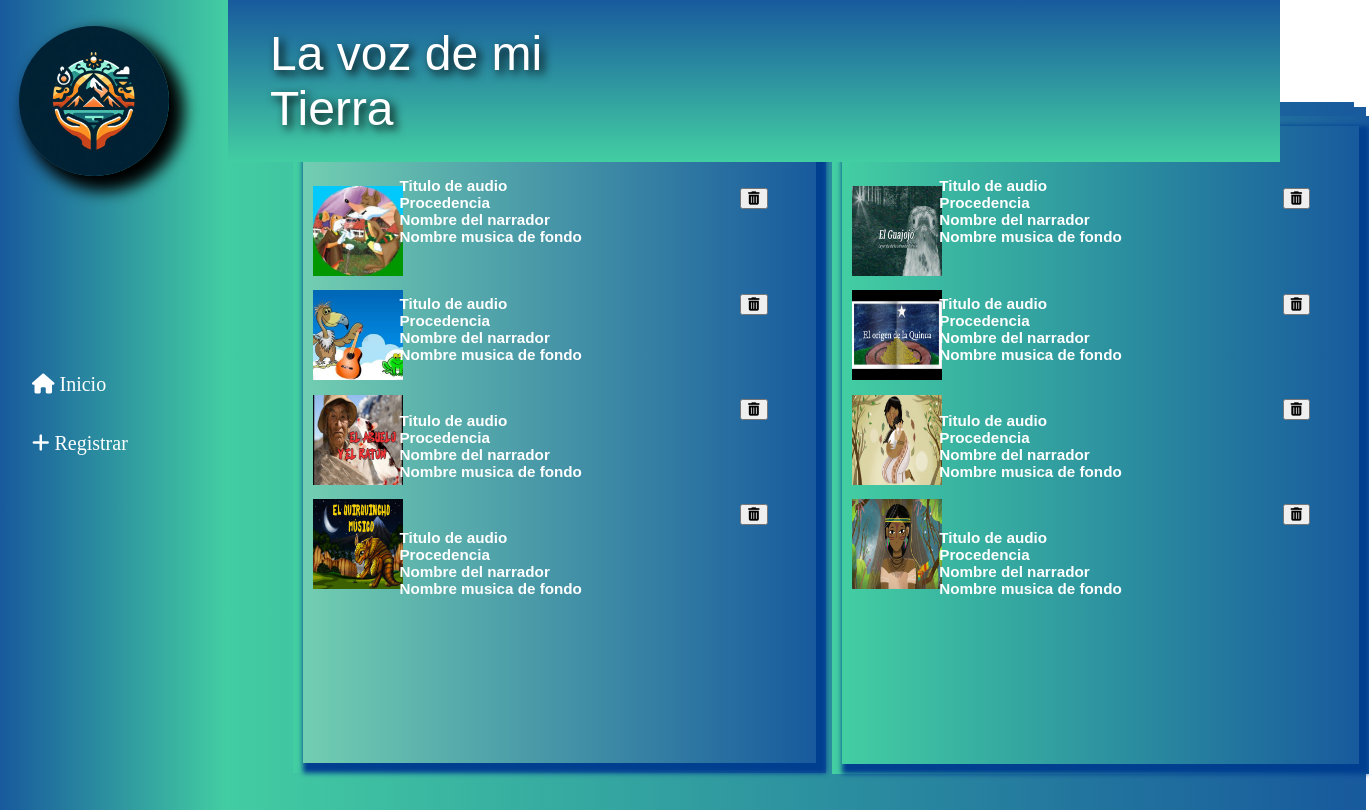
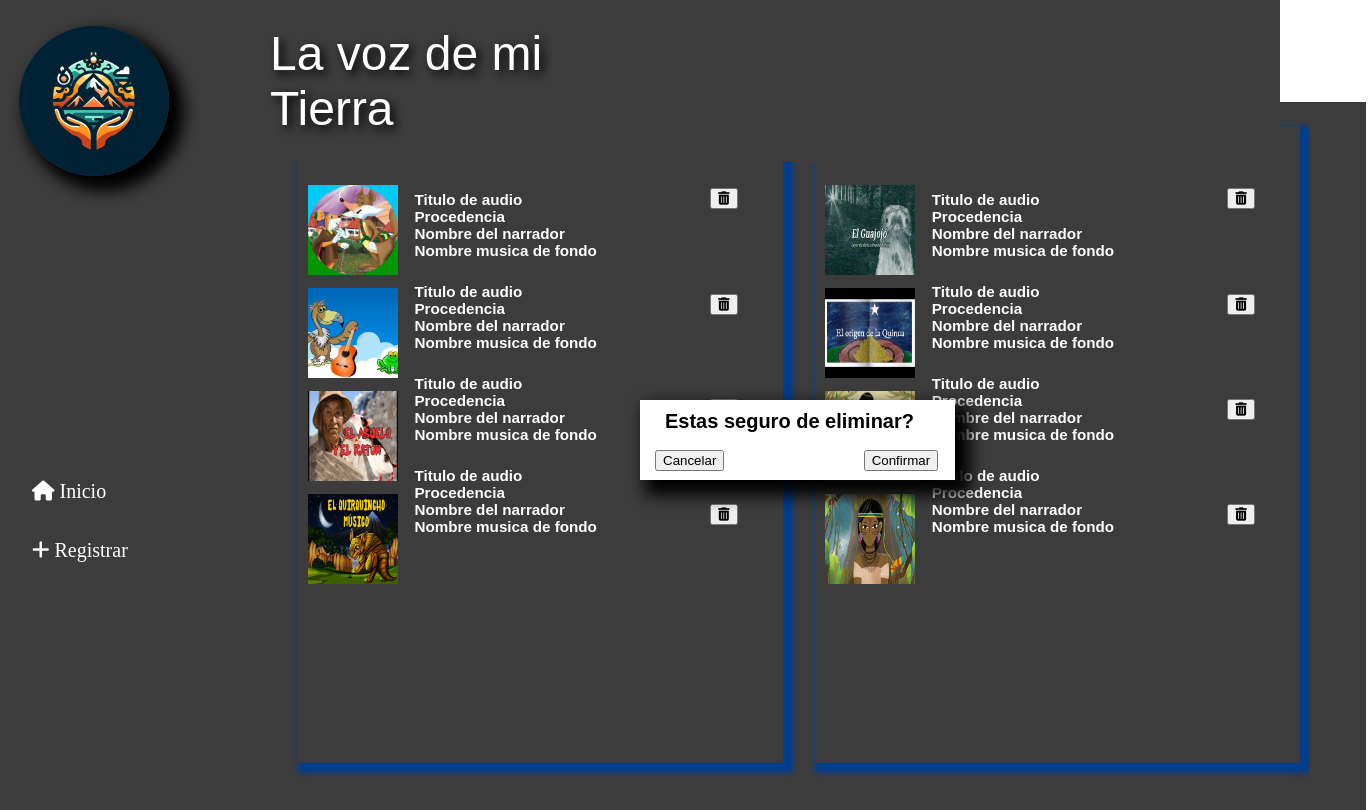
Before and after one commit to QubitDev/LaVozDeMiTierra, a plain HTML site: page src/app/homeAdm/homeAdm.html in a window 1280 px wide. Both pictures are taken after a click on the button 753 px from the left and 198 px from the top of the page. Shown: the whole page, 1369 px wide, since content can reach past the window. Drawn offline with Linux system fonts and the light colour scheme.

Commit message:
Boton eliminar

```diff
--- a/src/app/homeAdm/homeAdm.css
+++ b/src/app/homeAdm/homeAdm.css
@@ -11,12 +11,36 @@
   box-sizing: border-box;
   box-shadow: 10px 10px 15px 5px black;
 }
-.menu {
+
+#confirmacion{
+  padding-left: 15px;
+  background-color: #ffffff;
+  color: #000;
+  height: 80px;
+  width: 300px;
+  font-size: 16;
+  font-family: Arial, Helvetica, sans-serif;
+  position: absolute;
+  top: 50%;
+  left: 50%;
+  display: none;
+  box-shadow: 10px 10px 15px 5px black;
+  .texto{
+    color: #000;
+  }
+  .boton{
+    position: absolute;
+    left: 71%;
+  }
+}
+
+#menu {
   width: 200px;
-  background: linear-gradient(to left, #43cea2, #185a9d);  color: #ffffff;
+  background: linear-gradient(to left, #43cea2, #185a9d);
+  color: #ffffff;
   padding: 14px;
   position: fixed;
-  top: 0px;
+  top: 107px;
   left: 0;
   height: 100%;
   display: flex;
@@ -24,13 +48,14 @@
   justify-content: center;
   z-index: 9998;
 }
-.header {
+#header {
   position: fixed;
   top: 0;
   left: 0;
   right: 0;
   z-index: 999; /* Asegura que esté por delante de otros elementos */
-  background: linear-gradient(to top, #43cea2, #185a9d);  color: #ffffff;
+  background: linear-gradient(to top, #43cea2, #185a9d);
+  color: #ffffff;
   padding: 10px 20px;
   display: flex;
   align-items: center;
@@ -53,9 +78,8 @@
 
 /* Estilos para el margen superior del contenido principal para dejar espacio para el encabezado */
 .content {
-  margin-top: 120px; /* Ajusta la altura del encabezado más un margen */
+  margin-top: 120px;
 }
-/* Estilos de los elementos del menú */
 .menu__item {
   padding: 18px;
   cursor: pointer;
@@ -64,7 +88,7 @@
 }
 
 .menu__item:hover {
-  background: linear-gradient(to right, #2804dd, #185a9d);
+  background: linear-gradient(to right, #422abe, #185a9d);
 
 }
 
@@ -75,24 +99,15 @@
 
 #page-content {
   position: fixed;
-  top: 107px;
+  top: 102px;
   left: 227px;
 
   width: 89%;
   height: 89%;
-  /* top: 0%;
-  left: 0%;
-  width: 100%;
-  height: 100%; */
   background: linear-gradient(to right, #43cea2, #185a9d);
-    /* background-image: url("./../../assets/images/bolivia_img.jpg");
-  background-size: cover;
-  background-repeat: no-repeat;
-  background-attachment: fixed; */
-  position: fixed;
 }
 
-.contenedor{
+#contenedor{
     background: linear-gradient(to right, #43cea2, #185a9d);
     padding: 14px;
     margin-left: 1%;
@@ -100,7 +115,7 @@
     top: 102px;
     left: 200px;
     height: 85%;
-    width: 87%;
+    width: 82%;
     display: flex;
 }
 
@@ -119,28 +134,9 @@ h2{
     margin-left: 10px;
     color: rgb(255, 255, 255);
 }
-  .iconoUno{
-      position: absolute;
-      right:11%;
-      top: 11%;
-    }
-  .iconoDos{
-      position: absolute;
-      right:11%;
-      top: 27%;
-  }
-  .iconoTres{
-      position: absolute;
-      right:11%;
-      top: 43%;
-  }
-  .iconoCuatro{
-      position: absolute;
-      right:11%;
-      top: 59%;
-  }
 
-  .scrollBg{
+
+#scrollBg{
     background: linear-gradient(to right, #43cea2, #185a9d);
     padding: 10px;
     width: 45%;
@@ -149,47 +145,80 @@ h2{
     top: 2%;
     left: 7%;
 }
+
+#DosScrollBg{
+    background: linear-gradient(to right, #43cea2, #185a9d);
+    padding: 10px;
+    width: 45%;
+    height: 90%;
+    position: absolute;
+    top: 2%;
+    left: 55%;
+}
+
 .scrollDiv{
-    background: linear-gradient(to right, #72ceb1, #185a9d);
     width: 100%;
     height: 100%;
     overflow: hidden;
     overflow-y: scroll;
     box-shadow: 5px 5px 5px 5px rgb(0, 62, 144);
+}
 
-  }
-  .scrollObject{
-      color: rgb(255, 255, 255);
-      font-family: Arial, Helvetica, sans-serif;
-      font-size: 13px;
-      position: absolute;
-      top: 7%;
-      left: 20%;
-  }
-  .DosScrollBg{
-    background: linear-gradient(to right, #43cea2, #185a9d);
-    padding: 10px;
-      width: 97%;
-      height: 97%;
-      position: absolute;
-      top: 0%;
-      left: 101%;
-  }
 .DosScrollDiv{
-    background: linear-gradient(to right, #43cea2, #185a9d);
     width: 100%;
     height: 100%;
     overflow: hidden;
     overflow-y: scroll;
     box-shadow: 5px 5px 5px 5px rgb(0, 62, 144);
+}
 
-
-   }
-  .DosScrollObject{
+.Object{
   color: rgb(255, 255, 255);
   font-family: Arial, Helvetica, sans-serif;
   font-size: 13px;
+}
+
+.contenidoUno{
   position: absolute;
-    top: 7%;
-    left: 20%;
+  top: 9%;
+  left: 25%;
 }
+.contenidoDos{
+  position: absolute;
+  top: 23%;
+  left: 25%;
+}
+.contenidoTres{
+  position: absolute;
+  top: 37%;
+  left: 25%;
+}
+.contenidoCuatro{
+  position: absolute;
+  top: 51%;
+  left: 25%;
+}
+
+.iconoUno{
+  position: absolute;
+  right:11%;
+  top: 11%;
+}
+
+.iconoDos{
+  position: absolute;
+  right:11%;
+  top: 27%;
+}
+
+.iconoTres{
+  position: absolute;
+  right:11%;
+  top: 43%;
+}
+
+.iconoCuatro{
+  position: absolute;
+  right:11%;
+  top: 59%;
+}
--- a/src/app/homeAdm/homeAdm.html
+++ b/src/app/homeAdm/homeAdm.html
@@ -9,22 +9,16 @@
         <title>Home de Administrador</title>
     </head>
     <body>
-        <div class="container">
+        <div id="container">
             <div class="profile-picture">
-              <img
-                src="./../../assets/images/LogoLDMT.jpg"
-                alt="Imagen de perfil"
-                class="logo"
-              />
+              <img src="./../../assets/images/LogoLDMT.jpg" alt="Imagen de perfil"class="logo"/>
             </div>
-            <header class="header">
+            <header id="header">
                 <div class="greeting">
                     <p><font size="16">La voz de mi Tierra</font></p>
                 </div>
-
             </header>
-
-            <div class="menu">
+            <div id="menu">
                 <div class="menu__item" data-page="app">
                     <i class="fas fa-home"></i> Inicio
                 </div>
@@ -33,57 +27,38 @@
                 </div>
             </div>
         </div>
-
         <div id="page-content"></div>
-
-          <script src="app.js"></script>
-        <div class="contenedor">
-              <div class="scrollBg">
+        <div id="contenedor">
+            <div id="scrollBg">
                 <div class="scrollDiv">
                     <div class="CUENTOS">
-                        <h2>CUENTOS:</h2>
+                        <h2>Cuentos:</h2>
                     </div>
+                    <div class="Object">
+                        <div>
                             <div class="imageUno">
                                 <img src="/src/assets/images/CuentoUno.jpg" alt="Quechua"/>
                             </div>
                             <div class="iconoUno">
-                        <button onclick="eliminarCuento()">
+                                <button class="deleteC">
                                     <i class="fas fa-trash-can fa"></i>
                                 </button>
                             </div>
-                    <div class="imageDos">
-                        <img src="/src/assets/images/CuentoDos.jpg" alt="Quechua"/>
-                    </div>
-                    <div class="iconoDos">
-                        <button>
-                            <i class="fas fa-trash-can fa"></i>
-                        </button>
-                    </div>
-                    <div class="imageTres">
-                        <img src="/src/assets/images/CuentoTres.jpg" alt="Quechua"/>
-                    </div>
-                    <div class="iconoTres">
-                        <button>
-                            <i class="fas fa-trash-can fa"></i>
-                        </button>
-                    </div>
-
-                    <div class="imageCuatro">
-                        <img src="/src/assets/images/CuentoCuatro.jpg" alt="Quechua"/>
-                    </div>
-                    <div class="iconoCuatro">
-                        <button>
-                            <i class="fas fa-trash-can fa"></i>
-                        </button>
-                    </div>
-
-                    <div class="scrollObject">
                             <div class="contenidoUno">
                                 <h3>Titulo de audio<br>
                                     Procedencia<br>
                                     Nombre del narrador<br>
                                     Nombre musica de fondo<br><br><br>
                                 </h3>
+                            </div>
+                        </div>
+                        <div class="imageDos">
+                            <img src="/src/assets/images/CuentoDos.jpg" alt="Quechua"/>
+                        </div>
+                        <div class="iconoDos">
+                            <button class="deleteC">
+                                <i class="fas fa-trash-can fa"></i>
+                            </button>
                         </div>
                         <div class="contenidoDos">
                             <h3>Titulo de audio<br>
@@ -92,71 +67,67 @@
                                 Nombre musica de fondo<br><br><br>
                             </h3>
                         </div>
+                        <div class="imageTres">
+                            <img src="/src/assets/images/CuentoTres.jpg" alt="Quechua"/>
+                        </div>
+                        <div class="iconoTres">
+                            <button class="deleteC">
+                                <i class="fas fa-trash-can fa"></i>
+                            </button>
+                        </div>
                         <div class="contenidoTres">
                             <h3>Titulo de audio<br>
                                 Procedencia<br>
                                 Nombre del narrador<br>
                                 Nombre musica de fondo<br><br><br>
                             </h3>
-                        <div>
-
+                        </div>
+                        <div class="imageCuatro">
+                            <img src="/src/assets/images/CuentoCuatro.jpg" alt="Quechua"/>
+                        </div>
+                        <div class="iconoCuatro">
+                            <button class="deleteC">
+                                <i class="fas fa-trash-can fa"></i>
+                            </button>
+                        </div>
                         <div class="contenidoCuatro">
                             <h3>Titulo de audio<br>
                                 Procedencia<br>
                                 Nombre del narrador<br>
-                                  Nombre musica de fondo<br>
+                                Nombre musica de fondo<br><br><br>
                             </h3>
                         </div>
                     </div>
                 </div>
             </div>
-              <div class="DosScrollBg">
+            <div id="DosScrollBg">
                 <div class="DosScrollDiv">
                     <div class="LEYENDAS">
-                        <h2>LEYENDAS:</h2>
+                        <h2>Leyendas:</h2>
                     </div>
+                    <div class="Object">
                         <div class="imageUno">
                             <img src="/src/assets/images/LeyendaUno.jpg" alt="Quechua"/>
                         </div>
                         <div class="iconoUno">
-                        <button>
+                            <button class="deleteC">
                                 <i class="fas fa-trash-can fa"></i>
                             </button>
                         </div>
-                    <div class="imageDos">
-                        <img src="/src/assets/images/LeyendaDos.jpg" alt="Quechua"/>
-                    </div>
-                    <div class="iconoDos">
-                        <button>
-                            <i class="fas fa-trash-can fa"></i>
-                        </button>
-                    </div>
-
-                    <div class="imageTres">
-                        <img src="/src/assets/images/LeyendaTres.jpg" alt="Quechua"/>
-                    </div>
-                    <div class="iconoTres">
-                        <button>
-                            <i class="fas fa-trash-can fa"></i>
-                        </button>
-                    </div>
-
-                    <div class="imageCuatro">
-                        <img src="/src/assets/images/LeyendaCuatro.jpg" alt="Quechua"/>
-                    </div>
-                    <div class="iconoCuatro">
-                        <button id="eliminar">
-                            <i class="fas fa-trash-can fa"></i>
-                        </button>
-                    </div>
-
-                    <div class="DosScrollObject">
                         <div class="contenidoUno">
                             <h3>Titulo de audio<br>
                                 Procedencia<br>
                                 Nombre del narrador<br>
                                 Nombre musica de fondo<br><br><br>
                             </h3>
+                        </div>
+                        <div class="imageDos">
+                            <img src="/src/assets/images/LeyendaDos.jpg" alt="Quechua"/>
+                        </div>
+                        <div class="iconoDos">
+                            <button class="deleteC">
+                                <i class="fas fa-trash-can fa"></i>
+                            </button>
                         </div>
                         <div class="contenidoDos">
                             <h3>Titulo de audio<br>
@@ -165,14 +136,29 @@
                                 Nombre musica de fondo<br><br><br>
                             </h3>
                         </div>
+                        <div class="imageTres">
+                            <img src="/src/assets/images/LeyendaTres.jpg" alt="Quechua"/>
+                        </div>
+                        <div class="iconoTres">
+                            <button class="deleteC">
+                                <i class="fas fa-trash-can fa"></i>
+                            </button>
+                        </div>
                         <div class="contenidoTres">
                             <h3>Titulo de audio<br>
                                 Procedencia<br>
                                 Nombre del narrador<br>
                                 Nombre musica de fondo<br><br><br>
                             </h3>
-                        <div>
-
+                        </div>
+                        <div class="imageCuatro">
+                            <img src="/src/assets/images/LeyendaCuatro.jpg" alt="Quechua"/>
+                        </div>
+                        <div class="iconoCuatro">
+                            <button class="deleteC">
+                                <i class="fas fa-trash-can fa"></i>
+                            </button>
+                        </div>
                         <div class="contenidoCuatro">
                             <h3>Titulo de audio<br>
                                 Procedencia<br>
@@ -184,6 +170,12 @@
                 </div>
             </div>
         </div>
+        <div id="confirmacion">
+            <h2 class="texto">Estas seguro de eliminar?</h2>
+            <button class="boton1">Cancelar</button>
+            <button class="boton">Confirmar</button>
+        </div>
+        <script src="app.js"></script>
         <script src="homeAdm.js"></script>
     </body>
 </html>
--- a/src/app/homeAdm/homeAdm.js
+++ b/src/app/homeAdm/homeAdm.js
@@ -1,24 +1,40 @@
-const numberCuentos = 4;
-const numeroLeyendas = 4;
-const scrollObject = document.querySelector('.contenidoUno');
-const DosScrollObject = document.querySelector('.contenidoUno');
 
-function agregarCuento(){
-    const contenidoCinco = document.createElement("h2");
-    contenidoCinco.innerHTML = 'Titulo de audio<br>Procedencia<br>Nombre del narrador<br>Nombre musica de fondo<br><br><br>'
-    scrollObject.appendChild(contenidoCinco);
+
+const boton1 = document.querySelector(".boton1");
+boton1.addEventListener("click", hideConfirma);
+
+const botones = document.querySelector(".boton");
+botones.addEventListener("click", hideConfirma);
+
+const deleteCs = document.querySelectorAll(".deleteC");
+for(let i = 0 ;i<=deleteCs.length;i++){
+    deleteCs[i].addEventListener("click",confirmar);
+
 }
-function eliminarCuento(){
-    const contenidoUno = document.querySelector('#conenidoUno');
-    scrollObject.removeChild(contenidoUno);
+function confirmar(){
+    document.getElementById('confirmacion').style.display = 'block';
+    document.getElementById('header').style.background = "#3C3C3C";
+    document.getElementById('menu').style.background ="#3C3C3C";
+    document.getElementById('contenedor').style.background ="#3C3C3C";
+    document.getElementById('scrollBg').style.background ="#3C3C3C";
+    document.getElementById('DosScrollBg').style.background ="#3C3C3C";
+    document.getElementById('page-content').style.background ="#3C3C3C";
+
 }
-function agregarLeyenda(){
-    const contenidoCinco = document.createElement("h2");
-    contenidoCinco.innerHTML = 'Titulo de audio<br>Procedencia<br>Nombre del narrador<br>Nombre musica de fondo<br><br><br>'
-    scrollObject.appendChild(contenidoCinco);
+
+function hideConfirma(){
+    document.getElementById('confirmacion').style.display = 'none';
+    document.getElementById('header').style.background ="linear-gradient(to top, #43cea2, #185a9d)";
+    document.getElementById('menu').style.background ="linear-gradient(to top, #43cea2, #185a9d)";
+    document.getElementById('contenedor').style.background ="linear-gradient(to top, #43cea2, #185a9d)";
+    document.getElementById('scrollBg').style.background ="linear-gradient(to top, #43cea2, #185a9d)";
+    document.getElementById('DosScrollBg').style.background ="linear-gradient(to top, #43cea2, #185a9d)";
+    document.getElementById('page-content').style.background ="linear-gradient(to top, #43cea2, #185a9d)";
+
+
+
 }
-function eliminarLeyenda(){
-    const contenidoCinco = document.createElement("h2");
-    contenidoCinco.innerHTML = 'Titulo de audio<br>Procedencia<br>Nombre del narrador<br>Nombre musica de fondo<br><br><br>'
-    scrollObject.appendChild(contenidoCinco);
+
+function subir(){
+
 }
```
Lines whose indentation alone changed are shown as unchanged.
